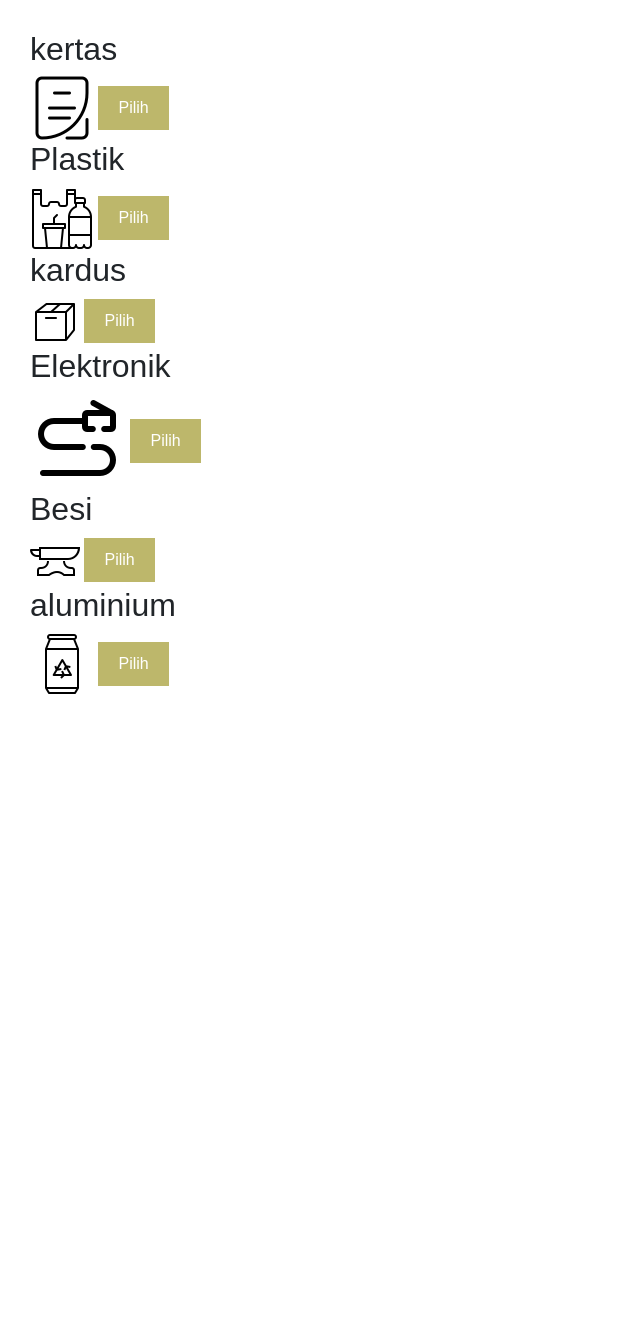
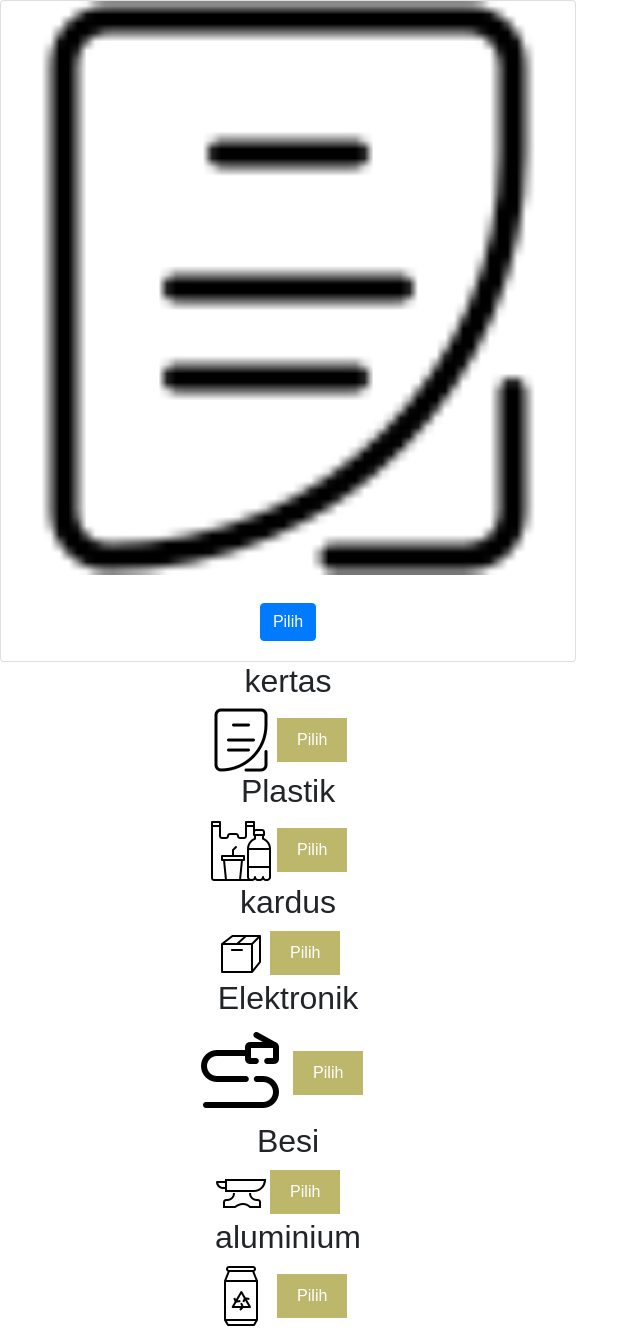
Before and after one commit to Dimas-wahyu-2104111010028/SortMyTrash, a PHP site: page /edukasi.html in a window 1280 px wide. Shown: the part 76-1404 px from the top of the page, without its empty margins (0-640 px from the left). Before the commit the page ends 770 px from the top, so only its background shows below. Run offline with PHP 8.4, Linux system fonts and the light colour scheme.

Commit message:
revisi edukasi

```diff
--- a/halaman edukasi/edukasi.css
+++ b/halaman edukasi/edukasi.css
@@ -11,14 +11,17 @@ body {
   text-align: center;
 }
 
-  /* Style for the main content */
 main {
   display: flex;
-    flex-wrap: wrap;
-    flex-direction: column;
-    flex-basis: auto;
+  justify-content: space-between;
+}
 
-    padding: 30px 30px;
+nav {
+  flex-basis: 45%;
+}
+
+div {
+  flex-basis: 45%;
 }
 
 /* Style for the article headings */
@@ -36,11 +39,6 @@ body {
 article p {
   line-height: 1.5;
 }
-  .nav {
-    display: flex;
-    justify-content: flex-end;
-    padding: 10px;
-  }
 
 .nav-link {
   background-color: #bdb76b;
@@ -52,7 +50,6 @@ body {
   display: inline-block;
   font-size: 16px;
   margin-right: 20px;
-
 }
 .nav-link:hover {
   color: #ffffff;
--- a/halaman edukasi/edukasi.html
+++ b/halaman edukasi/edukasi.html
@@ -11,8 +11,15 @@
     <h1>Edukasi Sampah</h1>
   </header>
   <main>
-    <div class="">
+    <div class="text-center">
         <div class="">
+          <div class="card">
+            <img src="icons8-papers-64.png" alt="Gambar">
+            <div class="card-body mt-2 mx-4 text-center">
+              <button class="btn btn-primary">Pilih</button>
+            </div>
+          </div>
+
           <nav class="">
             <h2>kertas</h2>
             <img src="icons8-papers-64.png">
```
Lines whose indentation alone changed are shown as unchanged.
